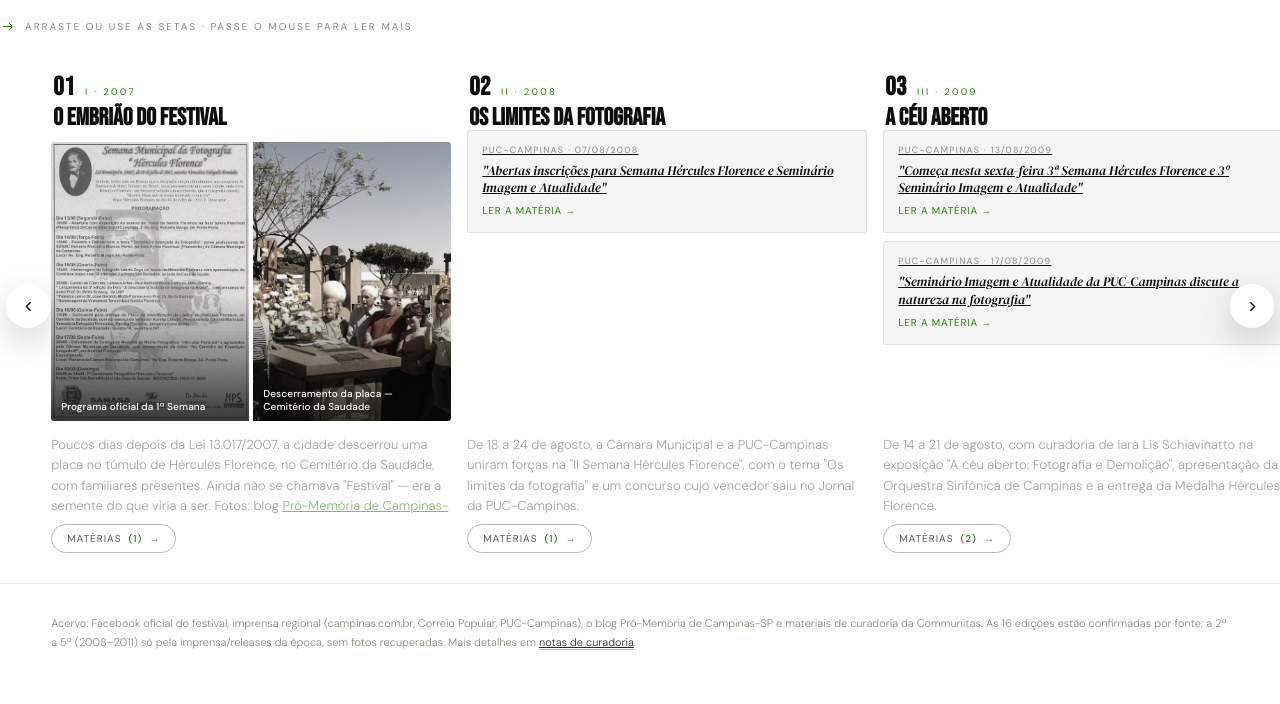
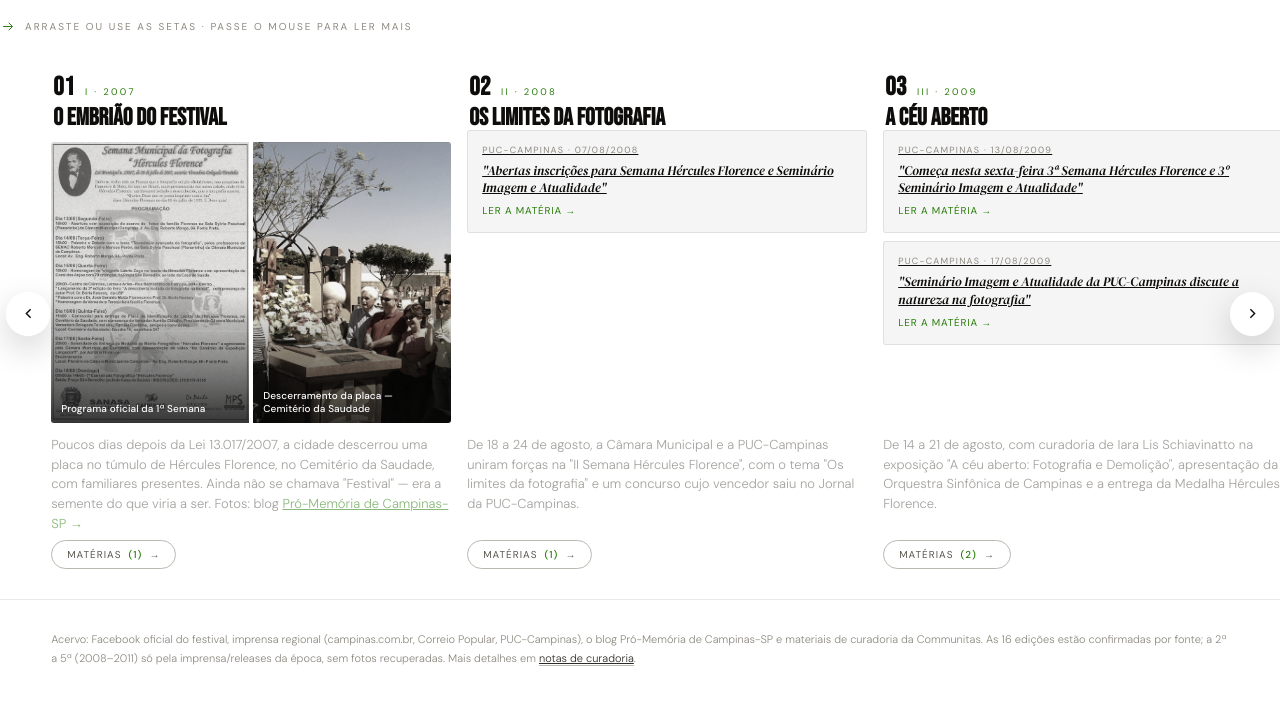
Before and after one commit to communitascom/hercule-florence-timeline, a plain HTML site: page index.html in a window 1280 px wide. Shown: the part 328-1032 px from the top of the page. Drawn offline with Linux system fonts and the light colour scheme.

Commit message:
Corrige texto cortado em alguns cartões
Alguns parágrafos (1ª, 4ª, 5ª edição) ficavam maiores que a área
disponível e o excedente era cortado, mesmo passando o mouse. Aumentei
a altura da área de texto e troquei overflow:hidden por rolagem, para
qualquer texto, em qualquer tamanho de tela, continuar acessível.

Co-Authored-By: Claude Sonnet 5 <noreply@anthropic.com>

```diff
--- a/index.html
+++ b/index.html
@@ -78,7 +78,7 @@ button { font: inherit; color: inherit; background: none; border: none; cursor:
   overflow-x: auto; scroll-snap-type: x proximity;
   scroll-padding-left: clamp(20px, 4vw, 56px);
   padding: 4px clamp(20px, 4vw, 56px) 30px;
-  height: clamp(480px, 64vh, 620px);
+  height: clamp(500px, 66vh, 636px);
   scrollbar-width: thin; scrollbar-color: var(--grey-4) transparent;
 }
 .track::-webkit-scrollbar { height: 6px; }
@@ -145,9 +145,16 @@ figcaption {
   color: var(--white); line-height: 1.3;
 }
 
-.ed-text-wrap { height: clamp(70px, 10vh, 96px); margin-top: 12px; overflow: hidden; }
+.ed-text-wrap {
+  height: clamp(84px, 12vh, 112px); margin-top: 10px;
+  overflow-y: auto; overflow-x: hidden;
+  scrollbar-width: thin; scrollbar-color: var(--grey-4) transparent;
+}
+.ed-text-wrap::-webkit-scrollbar { width: 5px; }
+.ed-text-wrap::-webkit-scrollbar-track { background: transparent; }
+.ed-text-wrap::-webkit-scrollbar-thumb { background: var(--grey-4); border-radius: 3px; }
 .ed-text {
-  font-size: 13px; line-height: 1.58; font-weight: 300; color: var(--grey-2);
+  font-size: 13px; line-height: 1.52; font-weight: 300; color: var(--grey-2);
   opacity: 0.55; transform: translateY(2px);
   transition: opacity 0.4s var(--ease), transform 0.4s var(--ease);
 }
```
